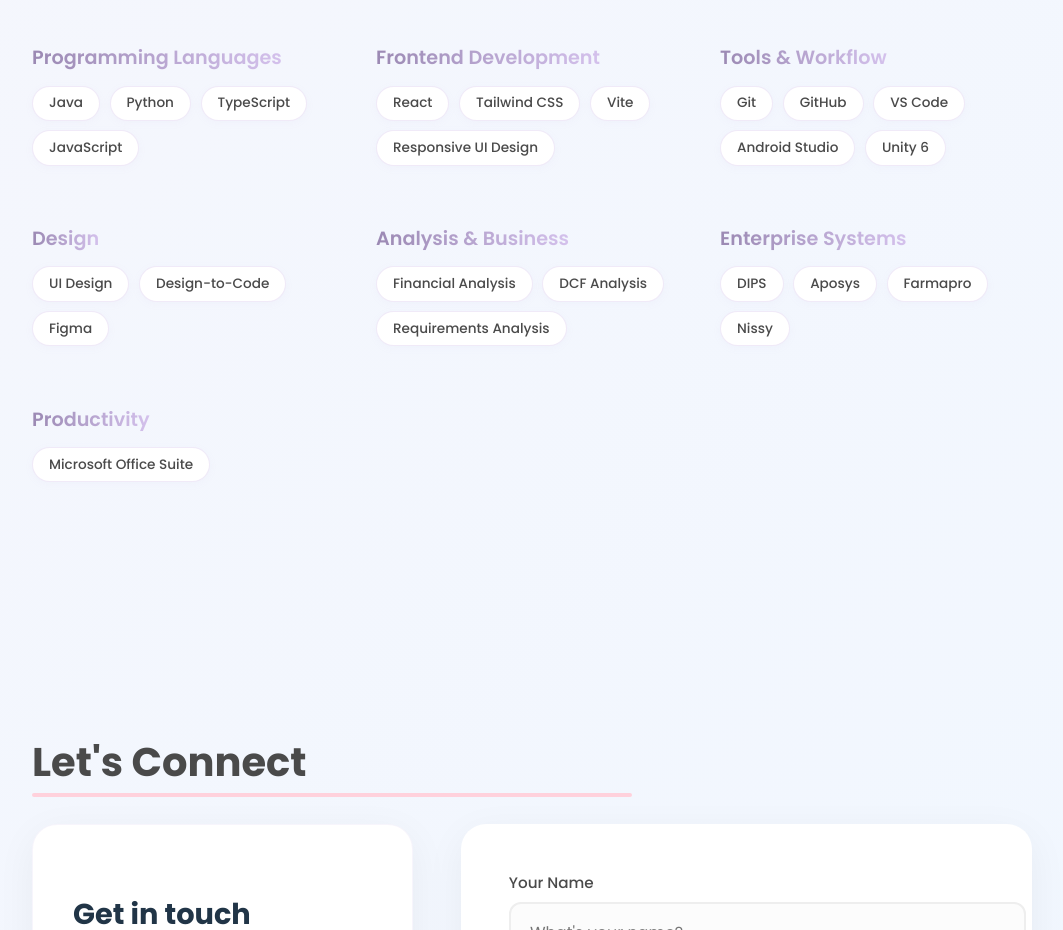
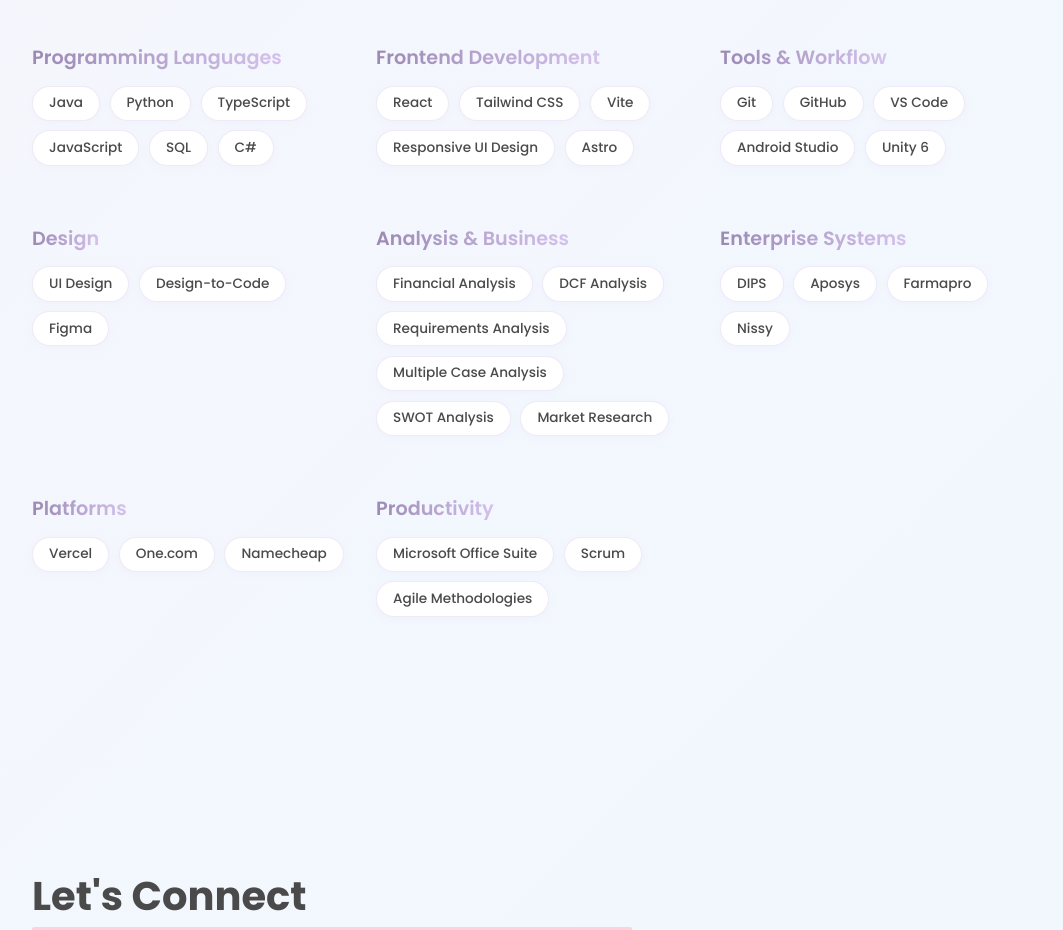
Before and after one commit to srishtr/portfolio, a React (Vite) app in the folder portfolio/: page / in a window 1280 px wide. Shown: the part 6601-7531 px from the top of the page, without its empty margins (108-1171 px from the left). Built offline with nearby package versions, Linux system fonts and the light colour scheme.

Commit message:
added Astro, SQL, and C# under skills

```diff
--- a/portfolio/src/components/Skills.jsx
+++ b/portfolio/src/components/Skills.jsx
@@ -5,11 +5,11 @@
 const skills = [
   {
     category: "Programming Languages",
-    items: ["Java", "Python", "TypeScript", "JavaScript"],
+    items: ["Java","Python", "TypeScript", "JavaScript", "SQL", "C#"],
   },
   {
     category: "Frontend Development",
-    items: ["React", "Tailwind CSS", "Vite", "Responsive UI Design"],
+    items: ["React", "Tailwind CSS", "Vite", "Responsive UI Design", "Astro"],
   },
   {
     category: "Tools & Workflow",
@@ -21,15 +21,19 @@
   },
   {
     category: "Analysis & Business",
-    items: ["Financial Analysis", "DCF Analysis", "Requirements Analysis"],
+    items: ["Financial Analysis", "DCF Analysis", "Requirements Analysis", "Multiple Case Analysis", "SWOT Analysis", "Market Research"],
   },
   {
     category: "Enterprise Systems",
     items: ["DIPS", "Aposys", "Farmapro", "Nissy"],
   },
   {
+    category: "Platforms",
+    items: ["Vercel", "One.com", "Namecheap"],
+  },
+  {
     category: "Productivity",
-    items: ["Microsoft Office Suite"],
+    items: ["Microsoft Office Suite", "Scrum", "Agile Methodologies"],
   },
 ];
 
```
